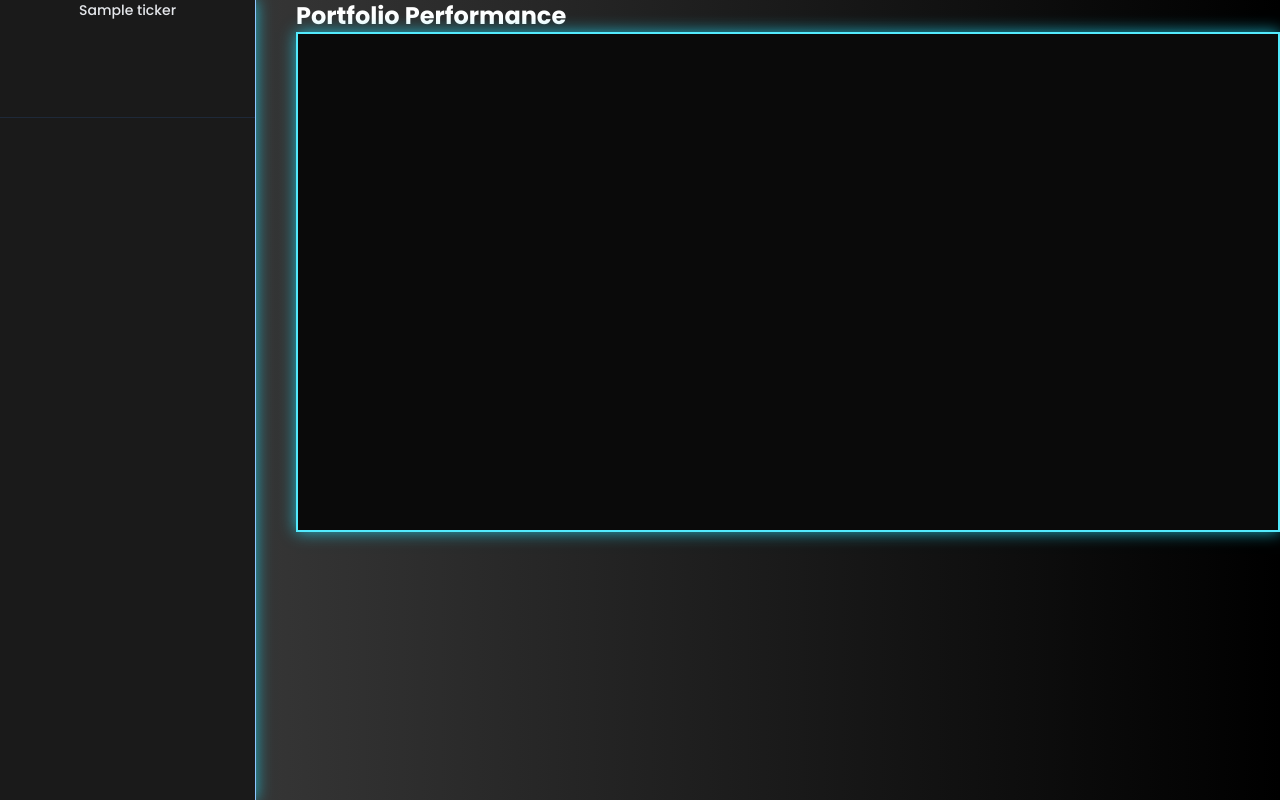
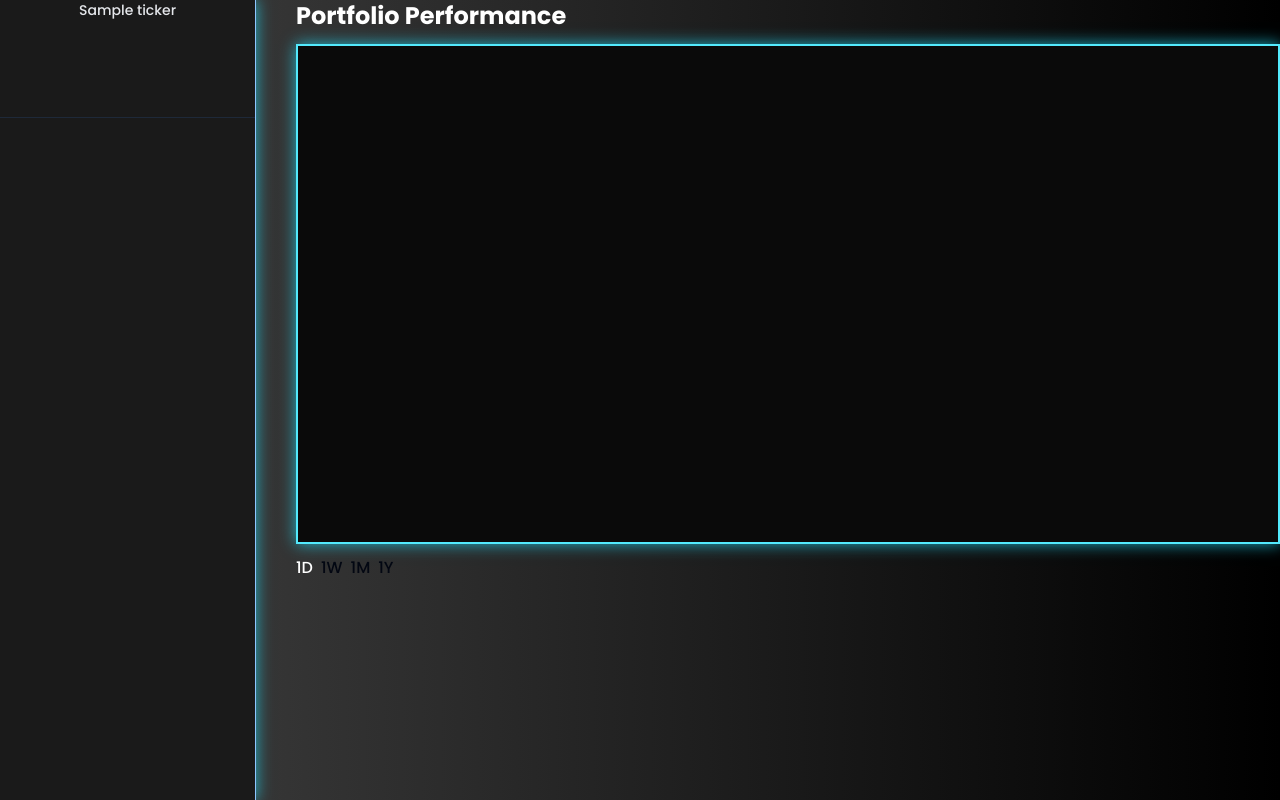
Before and after one commit to BriLouSal/MarketSIght, a Django app: template MarketSightBack/templates/base/portfolio_room.html in a window 1280 px wide. Shown: the part 44-844 px from the top of the page. Run offline with Django 5.2, Linux system fonts and the light colour scheme; the template is opened without the code that fills it: most values are stand-ins (such as "Sample title", 1, 10 or a date in 2020); a map, chart or similar area stays blank; style sheets or scripts are compiled from the project's sources; some libraries are stand-ins or nearby versions; some web fonts are replaced.

Commit message:
Portfolio UI almost done.

```diff
--- a/MarketSightBack/templates/base/portfolio_room.html
+++ b/MarketSightBack/templates/base/portfolio_room.html
@@ -28,7 +28,7 @@
 
 
 <!-- Wrapper so the section are close to each other, and it's not in another sections -->
-<div class="flex flex-row overflow-hidden h-screen gap-10">
+<div class="flex flex-row overflow-hidden h-screen gap-10 items-start justify-start">
       <!-- Wrapper for the stock graph sidebar  -->
    <section class="flex flex-col gap-5 border-r border-blue-300 shadow-[0_0_15px_rgba(34,211,238,0.8)] bg-[#1a1a1a] w-64 h-full overflow-y-auto shrink-0">
 
@@ -48,12 +48,27 @@
 
 
       <!-- Graph and it's wrapper -->
-   <section class="flex-1 flex flex-col  p-8 ">
+   <section class="flex-1 flex flex-col p-8 gap-3">
 
-      <h2 class="text-white text-2xl font-bold mb-6">Portfolio Performance</h2>
+      <h2 class="text-white text-2xl font-bold mb-6 ">Portfolio Performance</h2>
         <!--Text and also create canva wrapper   -->
       <div class="relative h-[500px] w-full max-w-5xl border-2 border-cyan-300 shadow-[0_0_15px_rgba(34,211,238,0.8)] bg-[#0a0a0a]">
          <canvas id="portfolioGraph"></canvas>
+      </div>
+
+      <div class="-full max-w-5xl flex flex-row gap-2 mt-4 ">
+
+         <button class="interval  hover:bg-blue-300 hover:text-white"
+                 data-interval="1D">1D</button>
+
+         <button class="interval  text-gray-950 hover:bg-blue-300 hover:text-white"
+                 data-interval="1W">1W</button>
+
+         <button class="interval  text-gray-950 hover:bg-blue-300 hover:text-white"
+                 data-interval="1M">1M</button>
+
+         <button class="interval text-gray-950 hover:bg-blue-300 hover:text-white"
+                 data-interval="1Y">1Y</button>
       </div>
 
    </section>
```
Also changed, not shown: MarketSightBack/views.py (+0 -10 lines).
